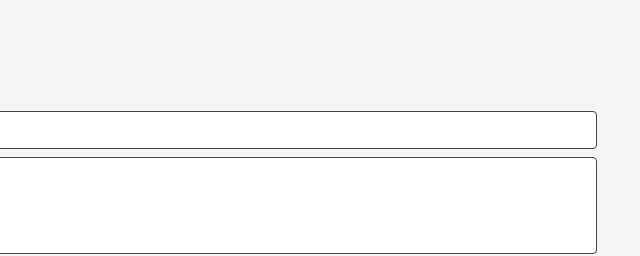
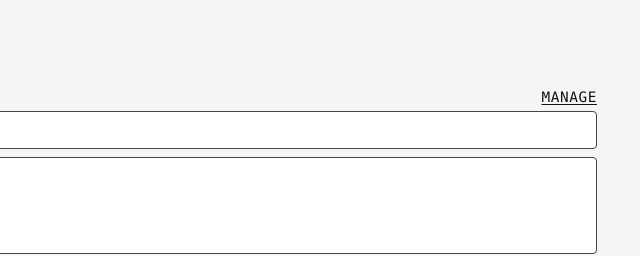
Before and after one commit to chuanqisun/puppy-ocr, a website built with Vite: page index.html in a window 1280 px wide. Shown: the top 256 px of the page, 511-1151 px from the left. Built offline with nearby package versions, Linux system fonts and the light colour scheme; no server answers.

Commit message:
update manage link

```diff
--- a/index.html
+++ b/index.html
@@ -13,7 +13,10 @@
     <main>
       <form id="ocr-form">
         <label>
-          <span>Baidu AI Studio access token</span>
+          <span class="field-label">
+            <span>Baidu AI Studio access token</span>
+            <a href="https://aistudio.baidu.com/account/accessToken" target="_blank" rel="noreferrer">Manage</a>
+          </span>
           <input id="api-key" name="apiKey" type="password" autocomplete="off" />
         </label>
 
--- a/src/style.css
+++ b/src/style.css
@@ -94,6 +94,19 @@ form > label > span:first-child {
   font-size: 0.9rem;
   text-transform: uppercase;
   letter-spacing: 0.04em;
+}
+
+.field-label {
+  display: flex;
+  align-items: baseline;
+  justify-content: space-between;
+  gap: 0.75rem;
+}
+
+.field-label a {
+  color: inherit;
+  text-decoration-thickness: 1px;
+  text-underline-offset: 0.15em;
 }
 
 input[type="password"],
```
